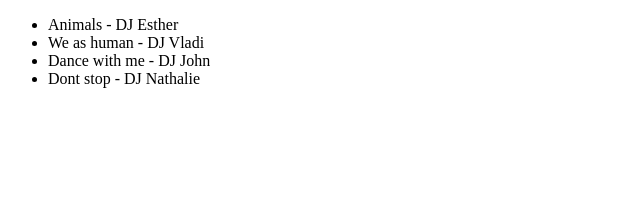
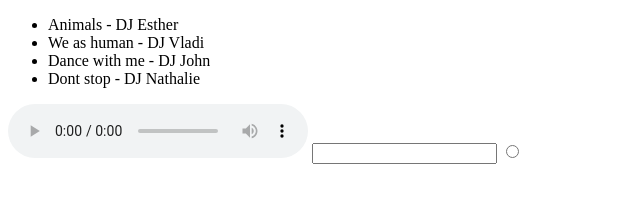
Before and after one commit to 1eam/Json_To_HTML_Tests, a plain HTML site: page Requested Json to html/index.html in a window 1280 px wide. Shown: the whole page, without its empty margins (0-640 px from the left). Drawn offline with Linux system fonts and the light colour scheme.

Commit message:
Tested audio-tag + form without formtag

```diff
--- a/Requested Json to html/index.html
+++ b/Requested Json to html/index.html
@@ -8,6 +8,12 @@
   </head>
   <body>
     <ul id="demos"></ul>
+    <audio src="HB - Valvokaa LIVE.wav" controls></audio>
     <script src="javascript.js"></script>
   </body>
+
+<!-- test without form-tag -->
+  <input type="text" name="Username" id="idk">
+  <input type="radio">
+
 </html>
```
Also changed, not shown: 1 other file.
